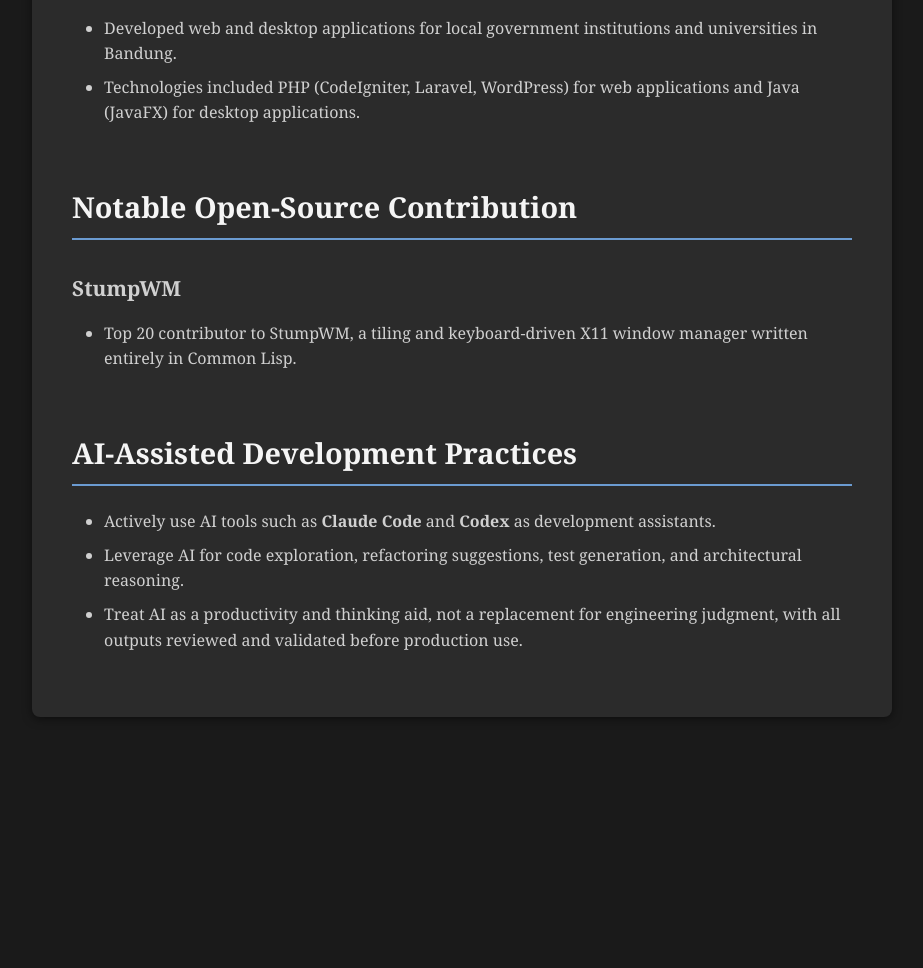
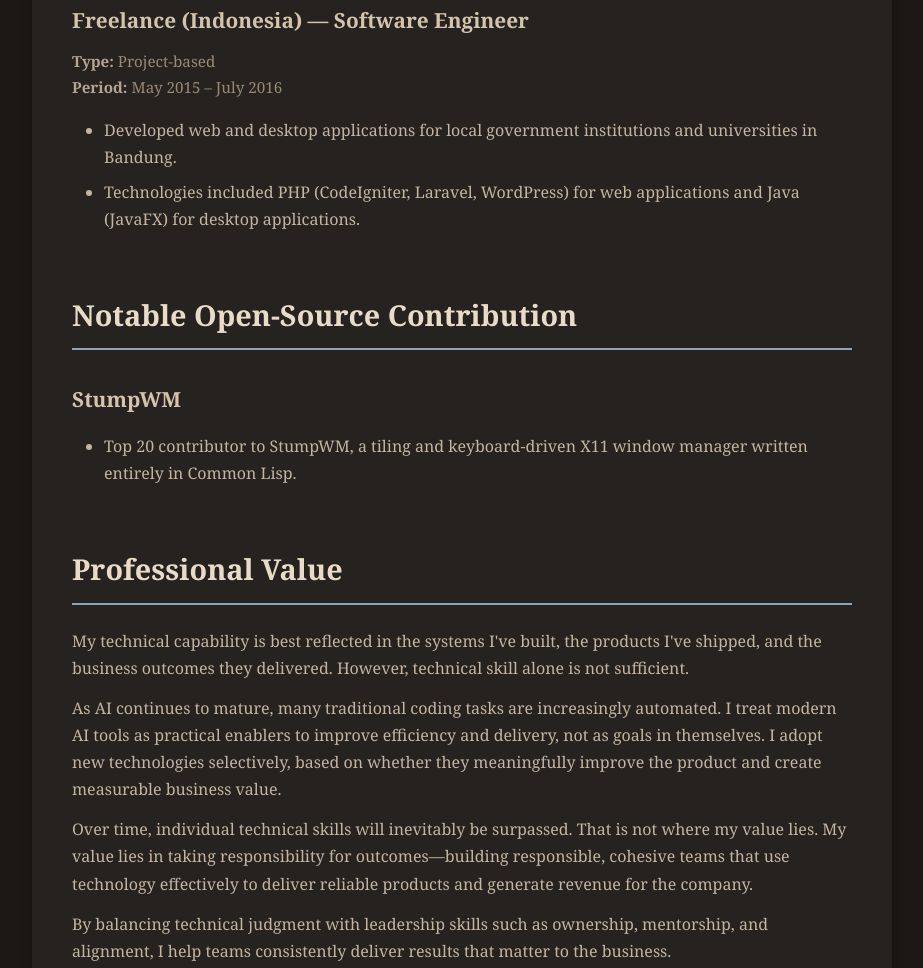
Before and after one commit to selesdepselesnul/mochdeden.com, a plain HTML site: page index.html in a window 1280 px wide. Shown: the part 2505-3473 px from the top of the page, without its empty margins (178-1101 px from the left). Before the commit the page ends 3262 px from the top, so only its background shows below. Drawn offline with Linux system fonts and the light colour scheme.

Commit message:
Update content

```diff
--- a/index.html
+++ b/index.html
@@ -13,30 +13,30 @@
 
         body {
             font-family: Georgia, 'Times New Roman', Times, serif;
-            line-height: 1.6;
-            color: #e0e0e0;
+            line-height: 1.7;
+            color: #c4b5a0;
             max-width: 900px;
             margin: 0 auto;
             padding: 40px 20px;
-            background-color: #1a1a1a;
+            background-color: #1c1814;
         }
 
         .container {
-            background-color: #2b2b2b;
+            background-color: #252220;
             padding: 40px;
-            box-shadow: 0 2px 10px rgba(0,0,0,0.5);
+            box-shadow: 0 2px 10px rgba(0,0,0,0.3);
             border-radius: 8px;
         }
 
         h1 {
             font-size: 2.5em;
-            color: #f5f5f5;
+            color: #e8dcc8;
             margin-bottom: 0.2em;
         }
 
         .title {
             font-size: 1.3em;
-            color: #b0b0b0;
+            color: #a8997e;
             font-weight: 600;
             margin-bottom: 1.5em;
         }
@@ -44,7 +44,7 @@
         .contact-info {
             margin-bottom: 2em;
             padding-bottom: 2em;
-            border-bottom: 3px solid #444;
+            border-bottom: 3px solid #3a3530;
         }
 
         .contact-info p {
@@ -53,34 +53,34 @@
         }
 
         .contact-info a {
-            color: #6b9bd1;
+            color: #8fa3bf;
             text-decoration: none;
         }
 
         .contact-info a:hover {
             text-decoration: underline;
-            color: #8bb5e8;
+            color: #a8bcd4;
         }
 
         h2 {
             font-size: 1.8em;
-            color: #f5f5f5;
+            color: #e8dcc8;
             margin-top: 2em;
             margin-bottom: 0.8em;
             padding-bottom: 0.3em;
-            border-bottom: 2px solid #6b9bd1;
+            border-bottom: 2px solid #8fa3bf;
         }
 
         h3 {
             font-size: 1.3em;
-            color: #d0d0d0;
+            color: #d4c4ac;
             margin-top: 1.5em;
             margin-bottom: 0.5em;
         }
 
         .company-link {
             font-size: 0.9em;
-            color: #6b9bd1;
+            color: #8fa3bf;
             display: block;
             margin-bottom: 0.3em;
             text-decoration: none;
@@ -88,17 +88,17 @@
 
         .company-link:hover {
             text-decoration: underline;
-            color: #8bb5e8;
+            color: #a8bcd4;
         }
 
         .job-meta {
             font-size: 0.95em;
-            color: #999;
+            color: #9a8a75;
             margin-bottom: 0.8em;
         }
 
         .job-meta strong {
-            color: #b8b8b8;
+            color: #b5a590;
         }
 
         ul {
@@ -107,18 +107,18 @@
 
         li {
             margin: 0.5em 0;
-            color: #d0d0d0;
+            color: #c4b5a0;
         }
 
         hr {
             border: none;
-            border-top: 2px solid #444;
+            border-top: 2px solid #3a3530;
             margin: 2em 0;
         }
 
         p {
             margin: 0.8em 0;
-            color: #d0d0d0;
+            color: #c4b5a0;
         }
 
         @media (max-width: 768px) {
@@ -332,12 +332,11 @@
         </section>
 
         <section>
-            <h2>AI-Assisted Development Practices</h2>
-            <ul>
-                <li>Actively use AI tools such as <strong>Claude Code</strong> and <strong>Codex</strong> as development assistants.</li>
-                <li>Leverage AI for code exploration, refactoring suggestions, test generation, and architectural reasoning.</li>
-                <li>Treat AI as a productivity and thinking aid, not a replacement for engineering judgment, with all outputs reviewed and validated before production use.</li>
-            </ul>
+            <h2>Professional Value</h2>
+            <p>My technical capability is best reflected in the systems I've built, the products I've shipped, and the business outcomes they delivered. However, technical skill alone is not sufficient.</p>
+            <p>As AI continues to mature, many traditional coding tasks are increasingly automated. I treat modern AI tools as practical enablers to improve efficiency and delivery, not as goals in themselves. I adopt new technologies selectively, based on whether they meaningfully improve the product and create measurable business value.</p>
+            <p>Over time, individual technical skills will inevitably be surpassed. That is not where my value lies. My value lies in taking responsibility for outcomes—building responsible, cohesive teams that use technology effectively to deliver reliable products and generate revenue for the company.</p>
+            <p>By balancing technical judgment with leadership skills such as ownership, mentorship, and alignment, I help teams consistently deliver results that matter to the business.</p>
         </section>
     </div>
 </body>
```
